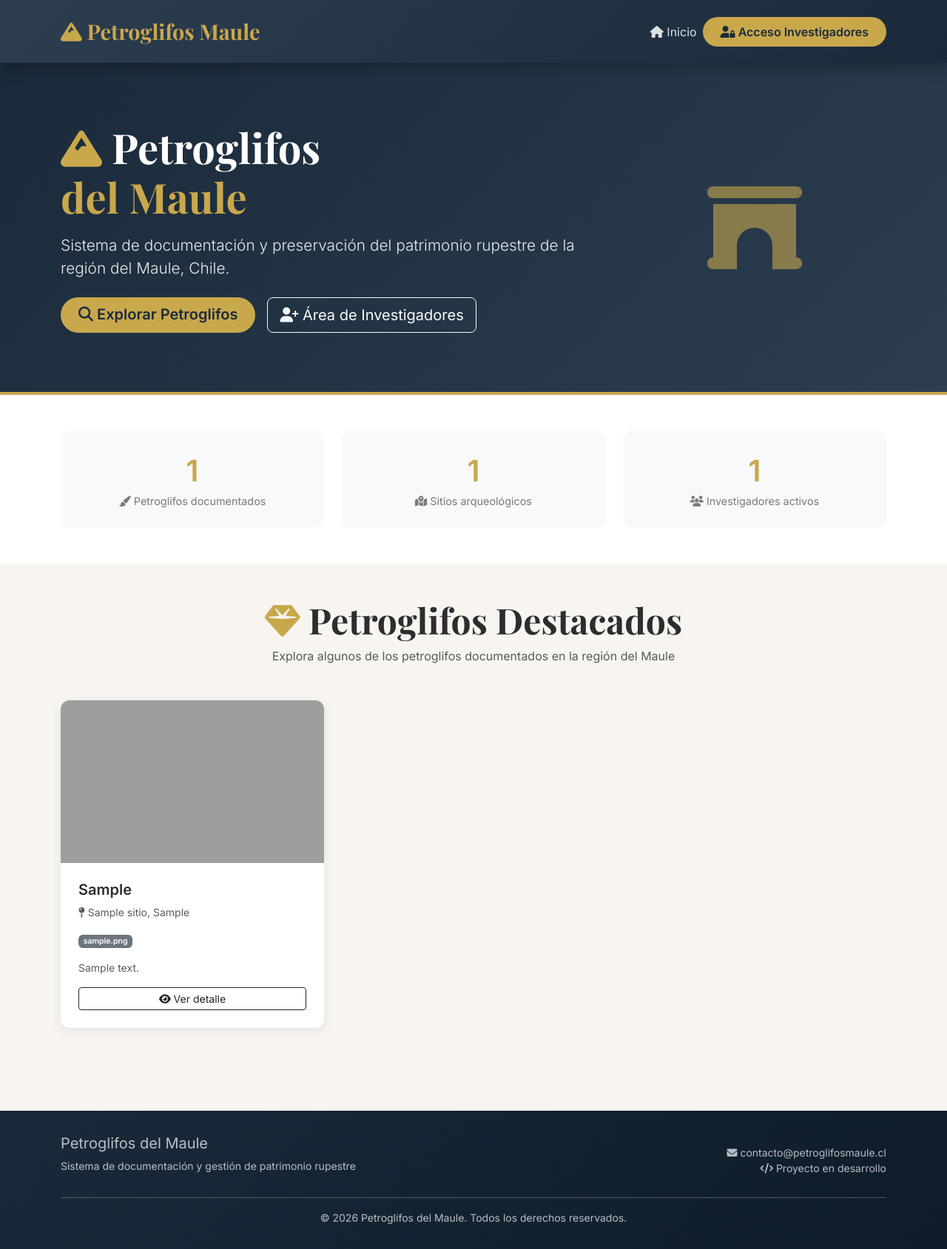
After one commit to HollowVoid2/Petroglifos_Maule, a Django app: page / in a window 1280 px wide. The commit adds this page. Shown: the whole page at 74% size. Run offline with Django 5.2, Linux system fonts and the light colour scheme; tables that the repository leaves empty hold one stand-in row (values such as "Sample post"); grey boxes are pictures that could not be loaded.

Commit message:
Añadir vista pública para visitantes

```diff
--- a/gestion/templates/gestion/base.html
+++ b/gestion/templates/gestion/base.html
@@ -148,7 +148,7 @@
                     <a href="/admin/" class="btn-ghost">Admin</a>
                     <a href="{% url 'gestion:rutas_servidor' %}" class="btn-ghost">Rutas</a>
                 {% endif %}
-                <a href="{% url 'publico' %}" class="btn-outline">Sitio publico</a>
+                <a href="{% url 'gestion:home_public' %}" class="btn-outline">Sitio publico</a>
             </nav>
             <div class="user-area">
                 <span>Hola, {{ user.username }}</span>
@@ -157,7 +157,7 @@
         {% else %}
             <div class="user-area">
                 <a href="{% url 'login' %}" class="btn">Entrar</a>
-                <a href="{% url 'publico' %}" class="btn-outline">Sitio publico</a>
+                <a href="{% url 'gestion:home_public' %}" class="btn-outline">Sitio publico</a>
             </div>
         {% endif %}
     </header>
--- /dev/null
+++ b/gestion/templates/gestion/base_publica.html
@@ -0,0 +1,197 @@
+<!DOCTYPE html>
+<html lang="es">
+<head>
+    <meta charset="UTF-8">
+    <meta name="viewport" content="width=device-width, initial-scale=1.0">
+    <title>{% block title %}Petroglifos del Maule{% endblock %}</title>
+    <!-- Bootstrap 5 CSS -->
+    <link href="https://cdn.jsdelivr.net/npm/bootstrap@5.3.0/dist/css/bootstrap.min.css" rel="stylesheet">
+    <!-- Font Awesome -->
+    <link rel="stylesheet" href="https://cdnjs.cloudflare.com/ajax/libs/font-awesome/6.4.0/css/all.min.css">
+    <!-- Google Fonts -->
+    <link href="https://fonts.googleapis.com/css2?family=Playfair+Display:wght@400;700&family=Inter:wght@300;400;600&display=swap" rel="stylesheet">
+    <style>
+        :root {
+            --primary-color: #2c3e50;
+            --accent-color: #8B4513;
+            --gold-color: #c9a84c;
+        }
+        body {
+            font-family: 'Inter', sans-serif;
+            background-color: #f8f5f0;
+            color: #2d2d2d;
+        }
+        .navbar-custom {
+            background: linear-gradient(135deg, #2c3e50 0%, #1a2a3a 100%);
+            padding: 1rem 0;
+            box-shadow: 0 4px 20px rgba(0,0,0,0.3);
+        }
+        .navbar-custom .navbar-brand {
+            font-family: 'Playfair Display', serif;
+            color: #c9a84c !important;
+            font-size: 1.8rem;
+            font-weight: 700;
+        }
+        .navbar-custom .nav-link {
+            color: rgba(255,255,255,0.85) !important;
+            font-weight: 400;
+            transition: all 0.3s;
+        }
+        .navbar-custom .nav-link:hover {
+            color: #c9a84c !important;
+            transform: translateY(-2px);
+        }
+        .btn-gold {
+            background-color: #c9a84c;
+            color: #1a2a3a;
+            font-weight: 600;
+            border: none;
+            padding: 0.5rem 1.5rem;
+            border-radius: 50px;
+            transition: all 0.3s;
+        }
+        .btn-gold:hover {
+            background-color: #b8942e;
+            color: #1a2a3a;
+            transform: translateY(-2px);
+            box-shadow: 0 5px 15px rgba(201, 168, 76, 0.4);
+        }
+        .footer-custom {
+            background: linear-gradient(135deg, #1a2a3a 0%, #0d1b2a 100%);
+            color: rgba(255,255,255,0.7);
+            padding: 2rem 0;
+            margin-top: 4rem;
+        }
+        .footer-custom a {
+            color: #c9a84c;
+            text-decoration: none;
+        }
+        .footer-custom a:hover {
+            text-decoration: underline;
+        }
+        .card-publico {
+            transition: transform 0.3s, box-shadow 0.3s;
+            border: none;
+            border-radius: 12px;
+            overflow: hidden;
+            background: white;
+            box-shadow: 0 4px 15px rgba(0,0,0,0.08);
+        }
+        .card-publico:hover {
+            transform: translateY(-8px);
+            box-shadow: 0 12px 30px rgba(0,0,0,0.15);
+        }
+        .card-publico img {
+            height: 220px;
+            object-fit: cover;
+            width: 100%;
+        }
+        .hero-section {
+            background: linear-gradient(135deg, #1a2a3a 0%, #2c3e50 100%);
+            padding: 5rem 0;
+            color: white;
+            border-bottom: 4px solid #c9a84c;
+        }
+        .hero-section h1 {
+            font-family: 'Playfair Display', serif;
+            font-size: 3.5rem;
+            font-weight: 700;
+        }
+        .stat-box {
+            background: rgba(255,255,255,0.1);
+            backdrop-filter: blur(10px);
+            border-radius: 12px;
+            padding: 1.5rem;
+            text-align: center;
+            border: 1px solid rgba(255,255,255,0.1);
+        }
+        .stat-box .number {
+            font-size: 2.5rem;
+            font-weight: 700;
+            color: #c9a84c;
+        }
+        .stat-box .label {
+            font-size: 0.9rem;
+            opacity: 0.8;
+        }
+        .badge-estado {
+            padding: 0.3rem 0.8rem;
+            border-radius: 50px;
+            font-size: 0.75rem;
+            font-weight: 600;
+        }
+    </style>
+    {% block extra_css %}{% endblock %}
+</head>
+<body>
+    <!-- NAVBAR -->
+    <nav class="navbar navbar-expand-lg navbar-custom">
+        <div class="container">
+            <a class="navbar-brand" href="{% url 'gestion:home_public' %}">
+                <i class="fas fa-mountain"></i> Petroglifos Maule
+            </a>
+            <button class="navbar-toggler" type="button" data-bs-toggle="collapse" data-bs-target="#navbarNav">
+                <span class="navbar-toggler-icon"></span>
+            </button>
+            <div class="collapse navbar-collapse" id="navbarNav">
+                <ul class="navbar-nav ms-auto align-items-center">
+                    <li class="nav-item">
+                        <a class="nav-link" href="{% url 'gestion:home_public' %}}">
+                            <i class="fas fa-home"></i> Inicio
+                        </a>
+                    </li>
+                    {% if user.is_authenticated %}
+                        <li class="nav-item">
+                            <a class="nav-link" href="{% url 'gestion:mis_investigaciones' %}">
+                                <i class="fas fa-flask"></i> Mis Investigaciones
+                            </a>
+                        </li>
+                        <li class="nav-item">
+                            <a class="nav-link" href="{% url 'logout' %}">
+                                <i class="fas fa-sign-out-alt"></i> Salir
+                            </a>
+                        </li>
+                    {% else %}
+                        <li class="nav-item">
+                            <a class="btn btn-gold" href="{% url 'login' %}">
+                                <i class="fas fa-user-lock"></i> Acceso Investigadores
+                            </a>
+                        </li>
+                    {% endif %}
+                </ul>
+            </div>
+        </div>
+    </nav>
+
+    <!-- CONTENIDO PRINCIPAL -->
+    <main>
+        {% block content %}{% endblock %}
+    </main>
+
+    <!-- FOOTER -->
+    <footer class="footer-custom">
+        <div class="container">
+            <div class="row align-items-center">
+                <div class="col-md-6">
+                    <h5 class="text-gold">Petroglifos del Maule</h5>
+                    <p class="small">Sistema de documentación y gestión de patrimonio rupestre</p>
+                </div>
+                <div class="col-md-6 text-md-end">
+                    <p class="small mb-0">
+                        <i class="fas fa-envelope"></i> contacto@petroglifosmaule.cl<br>
+                        <i class="fas fa-code"></i> Proyecto en desarrollo
+                    </p>
+                </div>
+            </div>
+            <hr class="border-light opacity-25">
+            <div class="text-center small">
+                &copy; {% now "Y" %} Petroglifos del Maule. Todos los derechos reservados.
+            </div>
+        </div>
+    </footer>
+
+    <!-- Bootstrap JS -->
+    <script src="https://cdn.jsdelivr.net/npm/bootstrap@5.3.0/dist/js/bootstrap.bundle.min.js"></script>
+    {% block extra_js %}{% endblock %}
+</body>
+</html>
--- /dev/null
+++ b/gestion/templates/gestion/home.html
@@ -0,0 +1,124 @@
+{% extends 'gestion/base_publica.html' %}
+{% load static %}
+
+{% block title %}Inicio - Petroglifos del Maule{% endblock %}
+
+{% block content %}
+<!-- HERO SECTION -->
+<section class="hero-section">
+    <div class="container">
+        <div class="row align-items-center">
+            <div class="col-lg-8">
+                <h1 class="display-1 fw-bold mb-3">
+                    <i class="fas fa-mountain text-gold" style="color: #c9a84c;"></i>
+                    Petroglifos<br><span style="color: #c9a84c;">del Maule</span>
+                </h1>
+                <p class="lead mb-4" style="opacity: 0.9; font-size: 1.3rem;">
+                    Sistema de documentación y preservación del patrimonio rupestre
+                    de la región del Maule, Chile.
+                </p>
+                <div class="d-flex gap-3 flex-wrap">
+                    <a href="#explorar" class="btn btn-gold btn-lg">
+                        <i class="fas fa-search"></i> Explorar Petroglifos
+                    </a>
+                    {% if not user.is_authenticated %}
+                        <a href="{% url 'login' %}" class="btn btn-outline-light btn-lg">
+                            <i class="fas fa-user-plus"></i> Área de Investigadores
+                        </a>
+                    {% endif %}
+                </div>
+            </div>
+            <div class="col-lg-4 d-none d-lg-block">
+                <div class="text-center">
+                    <i class="fas fa-archway" style="font-size: 8rem; color: #c9a84c; opacity: 0.6;"></i>
+                </div>
+            </div>
+        </div>
+    </div>
+</section>
+
+<!-- ESTADÍSTICAS -->
+<section class="py-5" style="background: white;">
+    <div class="container">
+        <div class="row g-4">
+            <div class="col-md-4">
+                <div class="stat-box bg-light">
+                    <div class="number">{{ total_simbolos }}</div>
+                    <div class="label text-muted">
+                        <i class="fas fa-paint-brush"></i> Petroglifos documentados
+                    </div>
+                </div>
+            </div>
+            <div class="col-md-4">
+                <div class="stat-box bg-light">
+                    <div class="number">{{ total_sitios }}</div>
+                    <div class="label text-muted">
+                        <i class="fas fa-map-marked-alt"></i> Sitios arqueológicos
+                    </div>
+                </div>
+            </div>
+            <div class="col-md-4">
+                <div class="stat-box bg-light">
+                    <div class="number">{{ total_investigadores }}</div>
+                    <div class="label text-muted">
+                        <i class="fas fa-users"></i> Investigadores activos
+                    </div>
+                </div>
+            </div>
+        </div>
+    </div>
+</section>
+
+<!-- GALERÍA DE PETROGLIFOS -->
+<section id="explorar" class="py-5">
+    <div class="container">
+        <div class="text-center mb-5">
+            <h2 class="display-5 fw-bold" style="font-family: 'Playfair Display', serif;">
+                <i class="fas fa-gem" style="color: #c9a84c;"></i>
+                Petroglifos Destacados
+            </h2>
+            <p class="text-muted">Explora algunos de los petroglifos documentados en la región del Maule</p>
+        </div>
+
+        {% if simbolos %}
+            <div class="row g-4">
+                {% for simbolo in simbolos %}
+                    <div class="col-md-4">
+                        <div class="card-publico">
+                            {% if simbolo.imagen_url %}
+                                <img src="{{ simbolo.imagen_url }}" alt="{{ simbolo.codigo }}" loading="lazy">
+                            {% else %}
+                                <div style="height: 220px; background: #e0d5c8; display: flex; align-items: center; justify-content: center; color: #8B4513;">
+                                    <i class="fas fa-image" style="font-size: 3rem; opacity: 0.3;"></i>
+                                </div>
+                            {% endif %}
+                            <div class="p-4">
+                                <h5 class="fw-bold">{{ simbolo.codigo }}</h5>
+                                <p class="text-muted small">
+                                    <i class="fas fa-map-pin"></i> {{ simbolo.ubicacion|default:"Ubicación no disponible" }}
+                                </p>
+                                {% if simbolo.iconografia %}
+                                    <p class="small">
+                                        <span class="badge bg-secondary">{{ simbolo.iconografia }}</span>
+                                    </p>
+                                {% endif %}
+                                <p class="small text-muted">
+                                    {{ simbolo.descripcion|truncatewords:20|default:"Sin descripción" }}
+                                </p>
+                                <a href="{% url 'gestion:publico_detalle' simbolo.id %}" class="btn btn-outline-dark btn-sm w-100">
+                                    <i class="fas fa-eye"></i> Ver detalle
+                                </a>
+                            </div>
+                        </div>
+                    </div>
+                {% empty %}
+                    <div class="col-12 text-center py-5">
+                        <i class="fas fa-info-circle fa-3x text-muted mb-3"></i>
+                        <p>No hay petroglifos disponibles aún. ¡Vuelve pronto!</p>
+                    </div>
+                {% endfor %}
+            </div>
+        {% endif %}
+    </div>
+</section>
+{% endblock %}
--- a/gestion/urls.py
+++ b/gestion/urls.py
@@ -4,6 +4,14 @@ from . import views
 app_name = 'gestion'
 
 urlpatterns = [
+    # === RUTAS PÚBLICAS (para visitantes) ===
+    path('', views.home_public, name='home_public'),
+    path('petroglifo/<int:simbolo_id>/', views.publico_detalle, name='publico_detalle'),
+
+    # === RUTAS PRIVADAS (requieren login) ===
+    path('mis-investigaciones/', views.catalogo_mis_investigaciones, name='mis_investigaciones'),
+    path('catalogo/', views.catalogo_todas_investigaciones, name='catalogo_todas'),
+    #el resto igual
     path('', views.catalogo_mis_investigaciones, name='mis_investigaciones'),
     path('catalogo/', views.catalogo_todas_investigaciones, name='catalogo_todas'),
     path('simbolo/<int:simbolo_id>/', views.simbolo_detalle, name='simbolo_detalle'),
--- a/gestion/views.py
+++ b/gestion/views.py
@@ -1,9 +1,10 @@
 from django.shortcuts import render, redirect, get_object_or_404
 from django.contrib.auth.decorators import login_required, user_passes_test
 from django.contrib.auth import logout as auth_logout
+from django.contrib.auth.models import User
 from django.http import HttpResponseForbidden
 from django.conf import settings
-from .models import Simbolo, ArchivoMultimedia
+from .models import Simbolo, ArchivoMultimedia, Sitio
 from .forms import SimboloForm, ArchivosMultipleForm, InvestigadorCreationForm
 
 
@@ -187,3 +188,69 @@ def rutas_servidor(request):
         'backup_root': settings.BACKUP_ROOT,
     }
     return render(request, 'gestion/rutas.html', context)
+
+# ========== VISTAS PÚBLICAS PARA VISITANTES ==========
+
+def home_public(request):
+    """
+    Página de inicio para visitantes no registrados.
+    Muestra los símbolos más recientes y estadísticas.
+    """
+    from django.db.models import Count
+
+    # Obtener solo símbolos activos (públicos)
+    simbolos_recientes = Simbolo.objects.filter(
+        esta_activo=True
+    ).select_related('panel__bloque__sitio', 'autor').order_by('-fecha_creacion')[:9]
+
+    # Adjuntar imagen principal a cada símbolo
+    for simbolo in simbolos_recientes:
+        imagen_principal = simbolo.multimedia.filter(es_principal=True).first()
+        simbolo.imagen_url = imagen_principal.archivo.url if imagen_principal and imagen_principal.archivo else None
+        # Obtener ubicación completa
+        simbolo.ubicacion = f"{simbolo.panel.bloque.sitio.nombre}, {simbolo.panel.bloque.sitio.comuna}"
+
+    # Estadísticas
+    total_simbolos = Simbolo.objects.filter(esta_activo=True).count()
+    total_sitios = Sitio.objects.filter(esta_activo=True).count()
+    total_investigadores = User.objects.filter(simbolos_creados__isnull=False).distinct().count()
+
+    context = {
+        'simbolos': simbolos_recientes,
+        'total_simbolos': total_simbolos,
+        'total_sitios': total_sitios,
+        'total_investigadores': total_investigadores,
+    }
+    return render(request, 'gestion/home.html', context)
+
+
+def publico_detalle(request, simbolo_id):
+    """
+    Vista pública del detalle de un símbolo.
+    Cualquier visitante puede verlo.
+    """
+    simbolo = get_object_or_404(Simbolo, pk=simbolo_id, esta_activo=True)
+
+    # Obtener todas las imágenes
+    imagenes = simbolo.multimedia.all()
+
+    # Obtener la imagen principal
+    imagen_principal = imagenes.filter(es_principal=True).first()
+
+    # Información de ubicación completa
+    ubicacion = {
+        'sitio': simbolo.panel.bloque.sitio.nombre,
+        'comuna': simbolo.panel.bloque.sitio.comuna,
+        'coordenadas': simbolo.panel.bloque.sitio.coordenadas_gps,
+        'bloque': simbolo.panel.bloque.codigo,
+        'panel': simbolo.panel.codigo,
+    }
+
+    context = {
+        'simbolo': simbolo,
+        'imagenes': imagenes,
+        'imagen_principal': imagen_principal,
+        'ubicacion': ubicacion,
+        'investigador': simbolo.autor,
+    }
+    return render(request, 'gestion/publico_detalle.html', context)
--- a/petroglifos_maule/urls.py
+++ b/petroglifos_maule/urls.py
@@ -22,13 +22,14 @@ from django.contrib.auth import views as auth_views
 from gestion import views as gestion_views
 
 urlpatterns = [
+    # === RUTA RAÍZ (ahora va a home pública) ===
+    path('', include('gestion.urls')),  # Esto hace que / muestre home_public
+
     path('admin/', admin.site.urls),
     path('login/', auth_views.LoginView.as_view(template_name='gestion/login.html'), name='login'),
     path('logout/', gestion_views.logout_usuario, name='logout'),
     path('publico/', gestion_views.publico_placeholder, name='publico'),
-    path('gestion/', include('gestion.urls', namespace='gestion')),
 ]
 
-# Añadir esta línea para servir archivos multimedia en modo de desarrollo
 if settings.DEBUG:
     urlpatterns += static(settings.MEDIA_URL, document_root=settings.MEDIA_ROOT)
```
Also changed, not shown: gestion/templates/gestion/publico_detalle.html (added, +107 -0 lines).
